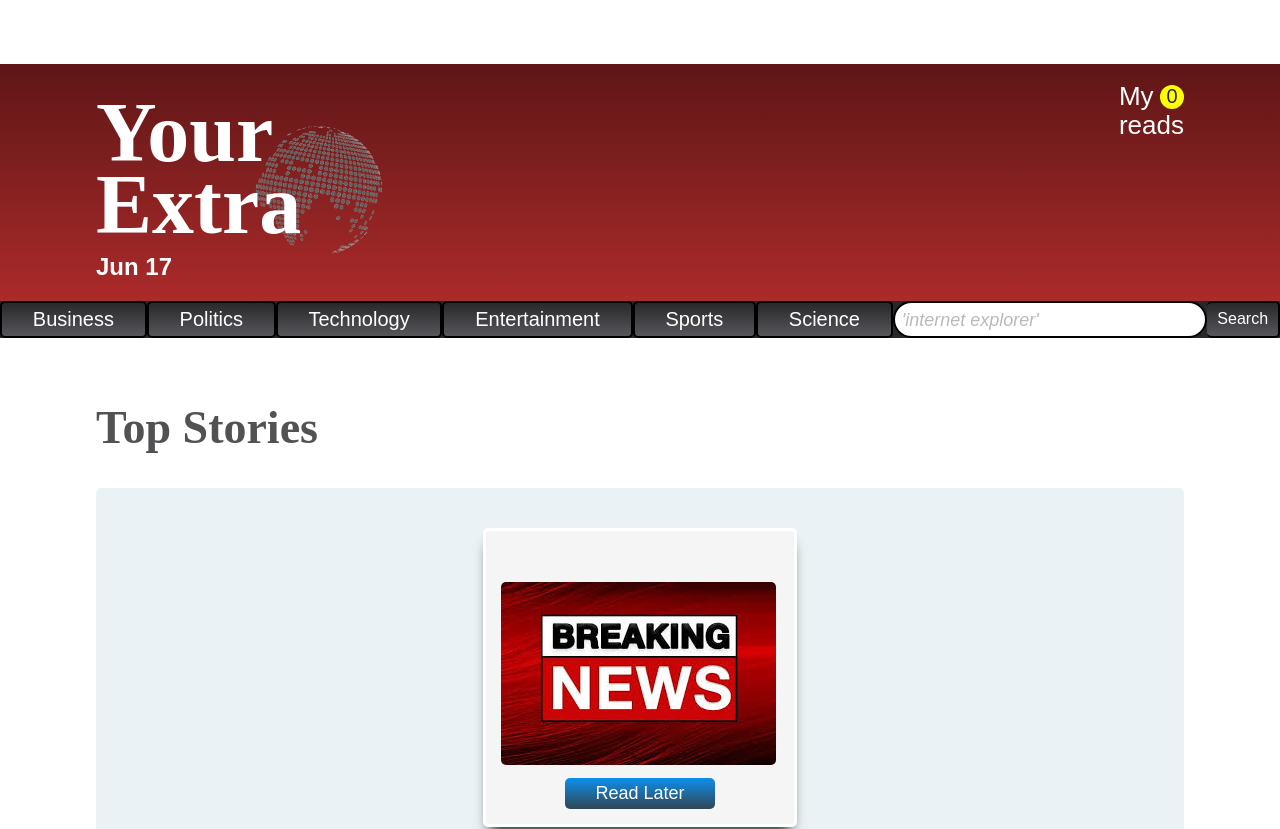
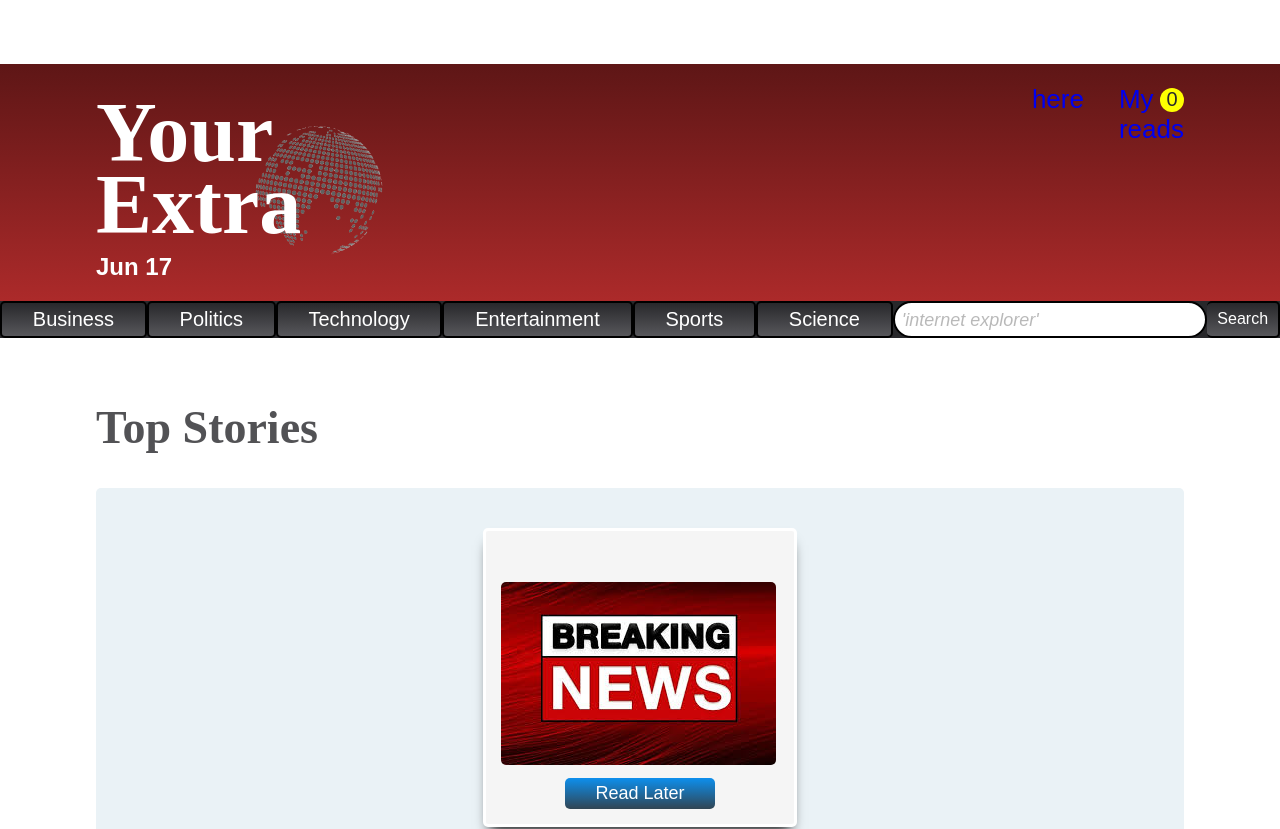
Before and after one commit to genc1499/joe-gencarelli-project3, a React (Create React App) app: page / in a window 1280 px wide. Shown: the top 829 px of the page. Built offline with nearby package versions, Linux system fonts and the light colour scheme; no server answers; the database is empty.

Commit message:
Commit before i re-install react

```diff
--- a/package.json
+++ b/package.json
@@ -3,10 +3,6 @@
   "version": "0.1.0",
   "private": true,
   "dependencies": {
-    "@fortawesome/fontawesome-svg-core": "^6.1.1",
-    "@fortawesome/free-regular-svg-icons": "^6.1.1",
-    "@fortawesome/free-solid-svg-icons": "^6.1.1",
-    "@fortawesome/react-fontawesome": "^0.1.18",
     "@testing-library/jest-dom": "^5.16.4",
     "@testing-library/react": "^13.3.0",
     "@testing-library/user-event": "^13.5.0",
--- a/src/App.js
+++ b/src/App.js
@@ -9,7 +9,7 @@ import axios from 'axios';
 import firebase from "./firebase.js";
 import {getDatabase, onValue, ref} from 'firebase/database';
 
-import {BrowserRouter as Router,Link, Route, Routes} from 'react-router-dom';
+import {Routes, Route} from 'react-router-dom';
 
 function App() {
 
@@ -111,29 +111,26 @@ console.log(articles);
 
   }
 
-  // const displayMenu=(menuStatus)=>{
-
-  //   setMenu(menuStatus);
-  //   console.log(menuStatus)
-  //   getMenu={displayMenu}
-  // }
-
 
   return (
     <>
+        <Routes>
+          <Route path ="/" element = {<>    <Header itemsInList={totalArticles}/>    <Form passClick={getParameters} passWord = {getKeyWord}/>   <ArticleGallery article={articles} /> <ReadList passTotal = {getTotalArticles} menu={menu}/></>}/>
+          <Route path ="/myread" element={<><Header itemsInList={totalArticles}/> <ReadList passTotal = {getTotalArticles} menu={menu}/> </> }/>
+        </Routes>
         {/* State props passed to Header to render total number of articles in read list */}
-        <Header itemsInList={totalArticles}/>
+        {/* <Header itemsInList={totalArticles}/>
         {/* Functions passed as props: i. to get the category || ii. to get the query */}
-        <Form passClick={getParameters} passWord = {getKeyWord}/>
+        {/* <Form passClick={getParameters} passWord = {getKeyWord}/> */}
         {/* Articles in state passed as props to be rendered */}
-        <ArticleGallery article={articles}  />
+        {/* <ArticleGallery article={articles}  /> */}
         {/* Prop function that will get the number of articles in read list */}
 
 
-         <ReadList passTotal = {getTotalArticles} menu={menu}/>
+         {/* <ReadList passTotal = {getTotalArticles} menu={menu}/>  */}
 
 
-       <Footer/>
+       {/* <Footer/>  */}
 
     </>
   );
--- a/src/ArticleGallery.js
+++ b/src/ArticleGallery.js
@@ -3,14 +3,15 @@ import firebase from "./firebase.js";
 import {getDatabase, onValue, push, ref, remove} from 'firebase/database';
 import {useState, useEffect} from 'react';
 
+
 const ArticleGallery = (props)=>{
 const  [saved, setSaved]=useState({});
+
+const [countA, setCountA]=useState('');
 
 
     // Function to handle the click event and retrieve the properties for image, url and title
     const handleClick=(e)=>{
-        console.log(e);
-        console.log();
 
         // Image Source
         const source =e.target.parentElement.previousSibling.firstChild.innerHTML;
@@ -23,7 +24,6 @@ const  [saved, setSaved]=useState({});
          // url property
         const link= e.target.parentElement.previousSibling.firstChild.href;
 
-            console.log(newSource);
         // h3 property
         const articleTitle=e.target.parentElement.previousSibling.previousSibling.innerText;
         const database=getDatabase(firebase);
@@ -40,6 +40,7 @@ const  [saved, setSaved]=useState({});
         setSaved(articleObject);
         push(dbRef, articleObject);
 
+
     }
 
     return(
@@ -53,6 +54,7 @@ const  [saved, setSaved]=useState({});
 
                             return(
                             <li key={item.publishedAt}>
+
                                 <h3>{item.title}</h3>
 
                                 <div className="image-container">
--- a/src/Header.js
+++ b/src/Header.js
@@ -1,6 +1,6 @@
 import image from "./assets/globe-modified.png";
 import {useState, useEffect} from 'react';
-import {Link} from "react-router-dom";
+import {Link, Outlet} from "react-router-dom";
 const Header = (props) =>{
     // set state for today's date
     const [date, setdate]= useState (['']);
@@ -19,22 +19,6 @@ const Header = (props) =>{
         setdate([month,day])
     },[])
 
-
-
-    const handleClick = (e)=>{
-       console.log(e)
-        if (menu===true){
-            setMenu(false)
-            props.getMenu(menu);
-        }
-        else{
-            setMenu(true)
-            props.getMenu(menu);
-        }
-
-    }
-
-
     return(
 
         <header>
@@ -43,15 +27,31 @@ const Header = (props) =>{
                 <nav>
                     <ul>
 
-                        <li> My <span className="nav-span">reads</span>
+                        <li>
+                        <Link to = '/' >here
+                        </Link>
+
+                        </li>
+
+
+                        <li>
+                         <Link to = "/myread" >
+
+                             My<span className="nav-span">reads</span>
                             <div className="total-articles">
                                 {props.itemsInList}
-                            </div>
+                                </div>
+
+
+                               </Link>
+
 
                         </li>
 
                     </ul>
+
                 </nav>
+                <Outlet/>
                 <div className="heading-container">
                     <h1>Your <span className="daily-span">Extra</span></h1>
                     <h2>{date[0]}  <span className="date-span">{date[1]}</span></h2>
--- a/src/index.js
+++ b/src/index.js
@@ -3,7 +3,7 @@ import ReactDOM from 'react-dom/client';
 import './index.css';
 import App from './App';
 import reportWebVitals from './reportWebVitals';
-import { BrowserRouter, } from 'react-router-dom';
+import { BrowserRouter} from 'react-router-dom';
 
 const root = ReactDOM.createRoot(document.getElementById('root'));
 root.render(
```
